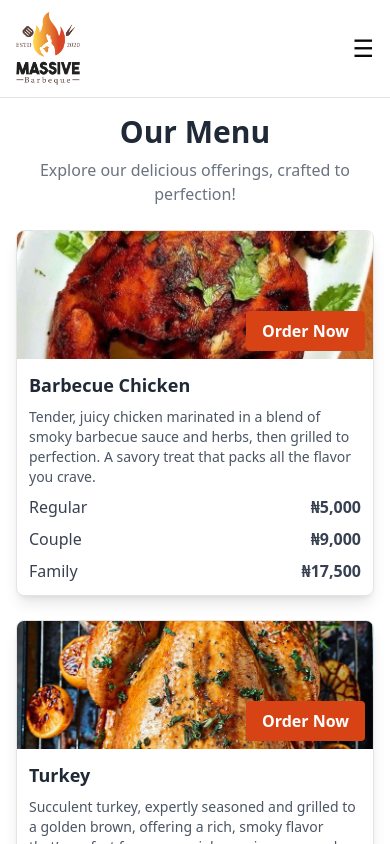
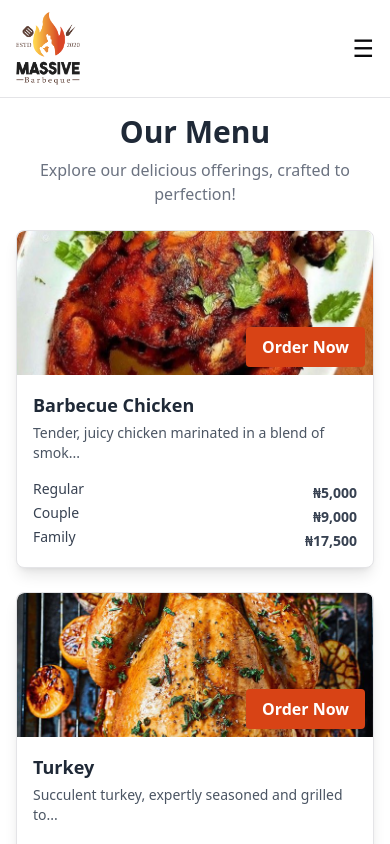
Before and after one commit to christianokuru/massive-barbecue-vue, a Vue app: page /menu in a window 390 px wide. Shown: the top 844 px of the page. Built offline with nearby package versions, Linux system fonts and the light colour scheme.

Commit message:
modified the cards and its detials to look even

```diff
--- a/src/components/custom/Menu.vue
+++ b/src/components/custom/Menu.vue
@@ -46,7 +46,7 @@ const closeModal = () => {
     <div class="mt-6 text-center">
       <router-link
         to="/menu"
-        class="inline-block text-primary font-medium bg-gray-100 px-6 py-2 rounded-lg shadow-md hover:bg-gray-200 transition"
+        class="inline-block bg-[#D84315] text-white font-semibold px-6 py-2 rounded-lg shadow-md hover:bg-[#ff6f44] transition"
       >
         See More
       </router-link>
--- a/src/views/MenuView.vue
+++ b/src/views/MenuView.vue
@@ -23,7 +23,7 @@ const closeModal = () => {
 // Generate WhatsApp message link
 const generateWhatsAppLink = (item) => {
   const message = `Hello! I would like to order "${item.name}". Can you please assist me?`;
-  return `https://wa.me/1234567890?text=${encodeURIComponent(message)}`;
+  return `https://wa.me/2348102569891?text=${encodeURIComponent(message)}`;
 };
 </script>
 
@@ -38,11 +38,13 @@ const generateWhatsAppLink = (item) => {
     </div>
 
     <!-- Menu Items -->
-    <div class="grid grid-cols-1 sm:grid-cols-2 md:grid-cols-3 lg:grid-cols-4 gap-6 lg:px-20">
+    <div
+      class="grid grid-cols-1 sm:grid-cols-2 md:grid-cols-3 lg:grid-cols-4 gap-6 lg:px-20"
+    >
       <div
         v-for="item in store.theMenuItems"
         :key="item.id"
-        class="flex flex-col bg-white shadow-lg rounded-lg overflow-hidden sm:px-4 sm:py-3 md:px-0 md:py-4 md:pt-0 border border-border cursor-pointer hover:shadow-2xl"
+        class="flex flex-col bg-white shadow-lg rounded-lg overflow-hidden border border-border cursor-pointer hover:shadow-2xl"
         @click="openModal(item)"
       >
         <!-- Image -->
@@ -50,13 +52,7 @@ const generateWhatsAppLink = (item) => {
           <img
             :src="item.image"
             :alt="item.name"
-            class="w-full h-32 sm:h-36 md:h-40 object-cover cursor-pointer hidden sm:block rounded-md"
-            @click="openModal(item)"
-          />
-          <img
-            :src="item.image"
-            :alt="item.name"
-            class="w-full h-32 sm:h-36 md:h-40 object-cover sm:hidden"
+            class="w-full h-36 object-cover rounded-t-lg"
           />
           <!-- Order Now Button on Mobile -->
           <a
@@ -69,24 +65,23 @@ const generateWhatsAppLink = (item) => {
         </div>
 
         <!-- Content -->
-        <div class="flex flex-col justify-between flex-1 p-3 space-y-2">
+        <div class="p-4 flex flex-col flex-1">
           <!-- Title -->
-          <h2 class="text-lg sm:text-xl font-semibold text-gray-800">{{ item.name }}</h2>
+          <h2 class="text-lg font-semibold text-gray-800 mb-1">
+            {{ item.name }}
+          </h2>
 
           <!-- Description -->
-          <p class="text-gray-600 text-sm mt-2 sm:hidden">
-            {{ item.description }}
-          </p>
-          <p class="text-gray-600 text-sm mt-2 hidden sm:block">
+          <p class="text-gray-600 text-sm flex-1">
             {{ item.description.substring(0, 50) }}...
           </p>
 
           <!-- Prices -->
-          <ul class="mt-4 space-y-2">
+          <ul class="mt-4">
             <li
               v-for="price in item.prices"
               :key="price.name"
-              class="flex justify-between text-gray-700"
+              class="flex justify-between text-gray-700 text-sm space-y-1"
             >
               <span>{{ price.name }}</span>
               <span class="font-semibold"
@@ -104,19 +99,17 @@ const generateWhatsAppLink = (item) => {
       class="fixed inset-0 bg-black bg-opacity-50 backdrop-blur-sm flex items-center justify-center z-50"
       @click.self="closeModal"
     >
-      <div
-        class="bg-white p-6 rounded-lg shadow-lg max-w-md w-full relative"
-      >
+      <div class="bg-white p-6 rounded-lg shadow-lg max-w-md w-full relative">
         <button
           @click="closeModal"
-          class="absolute top-4 right-4 text-gray-600 hover:text-gray-800"
+          class="absolute top-4 right-4 text-gray-600 hover:text-gray-800 font-semibold text-2xl"
         >
-          &times;
+          x
         </button>
         <img
           :src="selectedItem.image"
           :alt="selectedItem.name"
-          class="w-full h-48 object-cover rounded-lg"
+          class="w-full h-48 object-cover rounded-lg mt-7"
         />
         <h2 class="text-2xl font-bold mt-4">{{ selectedItem.name }}</h2>
         <p class="text-gray-700 mt-2">{{ selectedItem.description }}</p>
```
